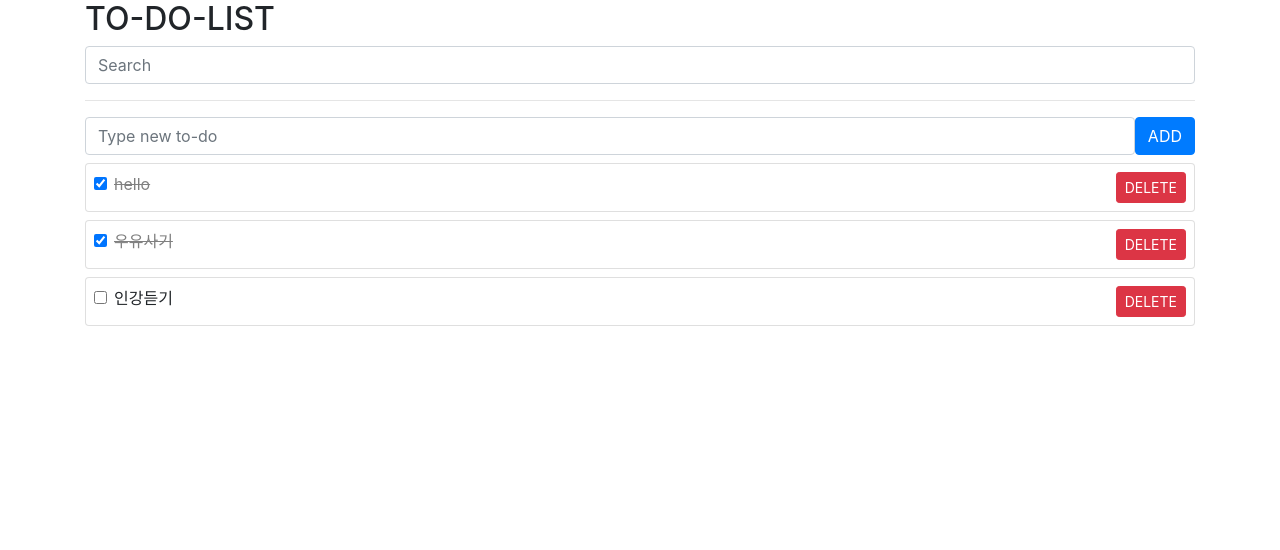
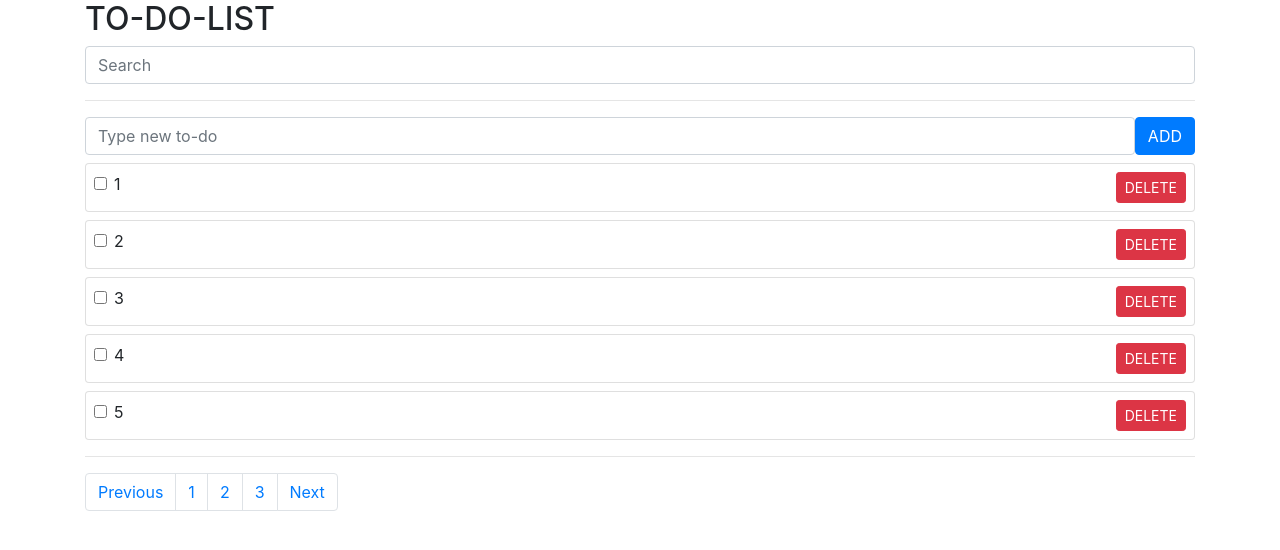
Before and after one commit to devkmee/-vue3-study, a Vue app: page / in a window 1280 px wide. Shown: the top 550 px of the page. Built offline with nearby package versions, Linux system fonts and the light colour scheme; data requests are answered from the project's data file.

Commit message:
32 Pagination 1

```diff
--- a/db.json
+++ b/db.json
@@ -1,19 +1,54 @@
 {
   "todos": [
     {
-      "subject": "hello",
-      "completed": true,
-      "id": 1
+      "subject": "1",
+      "completed": false,
+      "id": 4
     },
     {
-      "subject": "우유사기",
-      "completed": true,
-      "id": 2
+      "subject": "2",
+      "completed": false,
+      "id": 5
     },
     {
-      "subject": "인강듣기",
+      "subject": "3",
       "completed": false,
-      "id": 3
+      "id": 6
+    },
+    {
+      "subject": "4",
+      "completed": false,
+      "id": 7
+    },
+    {
+      "subject": "5",
+      "completed": false,
+      "id": 8
+    },
+    {
+      "subject": "6",
+      "completed": false,
+      "id": 9
+    },
+    {
+      "subject": "7",
+      "completed": false,
+      "id": 10
+    },
+    {
+      "subject": "8",
+      "completed": false,
+      "id": 11
+    },
+    {
+      "subject": "9",
+      "completed": false,
+      "id": 12
+    },
+    {
+      "subject": "0",
+      "completed": false,
+      "id": 13
     }
   ]
 }
--- a/src/App.vue
+++ b/src/App.vue
@@ -16,7 +16,18 @@
         </div>
         <TodoList :todos="filteredTodos"
                   @toggle-todo="toggleTodo"
-                  @delete-todo="deleteTodo" />
+                  @delete-todo="deleteTodo"
+        />
+        <hr>
+        <nav aria-label="Page navigation example">
+            <ul class="pagination">
+                <li class="page-item"><a class="page-link" href="#">Previous</a></li>
+                <li class="page-item"><a class="page-link" href="#">1</a></li>
+                <li class="page-item"><a class="page-link" href="#">2</a></li>
+                <li class="page-item"><a class="page-link" href="#">3</a></li>
+                <li class="page-item"><a class="page-link" href="#">Next</a></li>
+            </ul>
+        </nav>
     </div>
 </template>
 
@@ -35,10 +46,16 @@
         setup() {
             const todos = ref([]);
             const error = ref('');
+            const totalPage = ref(0);
+            const limit = 5;
+            const page = ref(1);
 
             const getTodos = async () => {
                 try {
-                    const res = await axios.get('http://localhost:3000/todos');
+                    const res = await axios.get(
+                        `http://localhost:3000/todos?_page=${page.value}&_limit=${limit}`
+                        );
+                    totalPage.value = res.headers['x-total-count'];
                     todos.value = res.data;
                 } catch (err) {
                     console.log(err);
```
